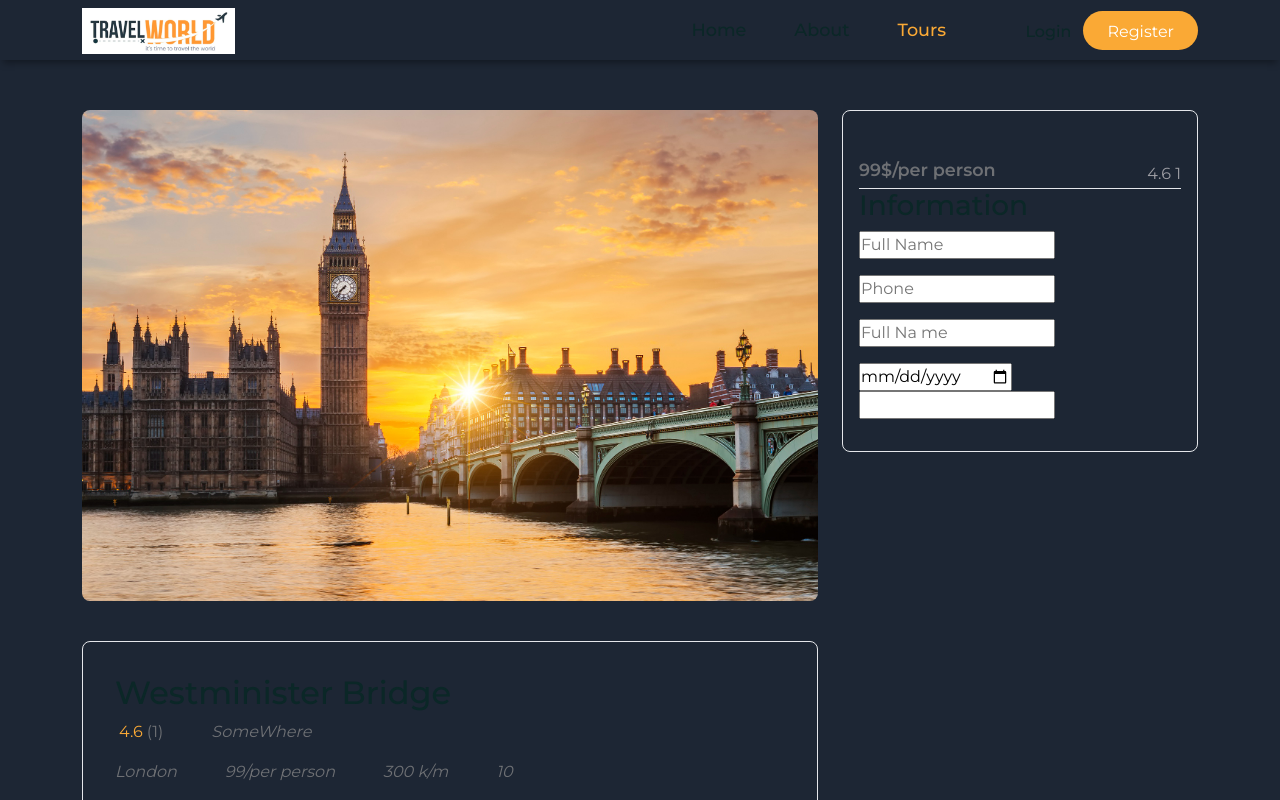
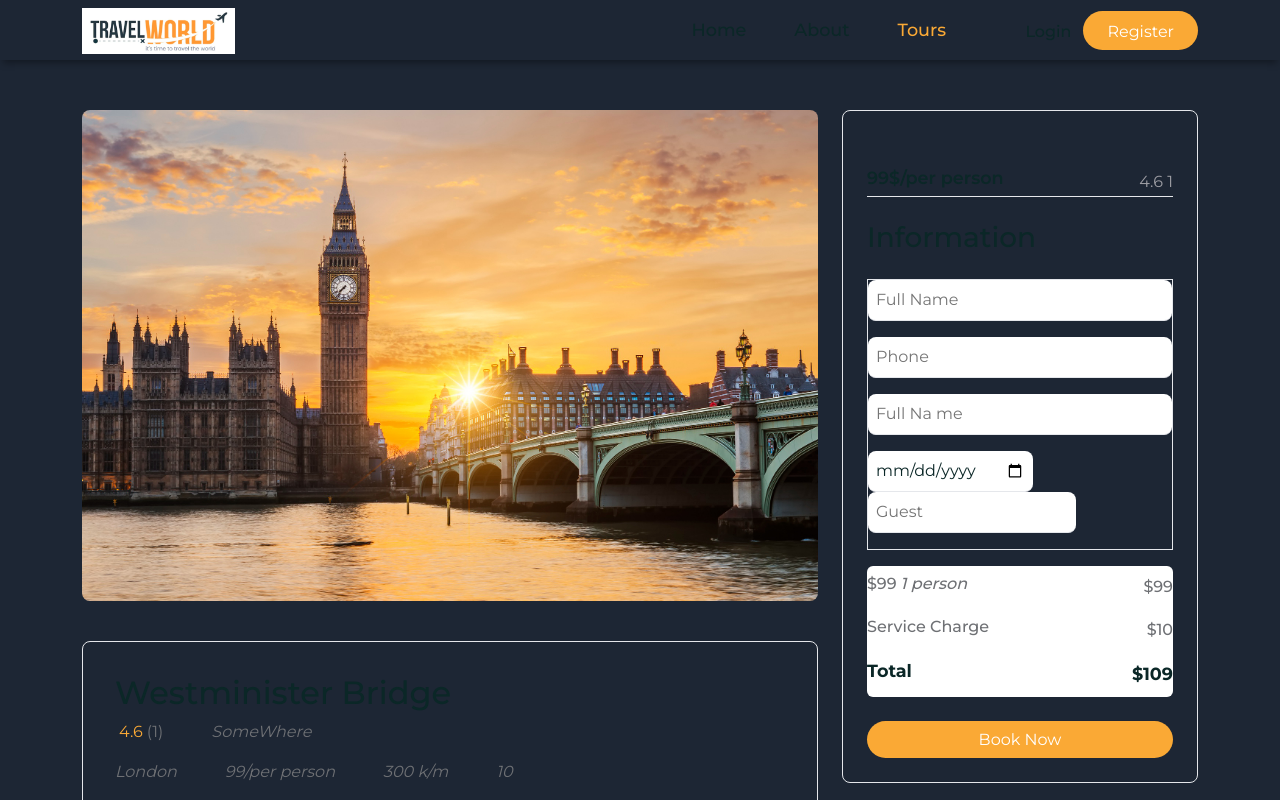
Before and after one commit to luthanhy/WebBooking_Travel_React_Mongo, a React (Create React App) app in the folder Web_Booking_Travel/tour-management/frontend/: page /tours/01 in a window 1280 px wide. Shown: the top 800 px of the page. Built offline with nearby package versions, Linux system fonts and the light colour scheme; the HTML template or start-up script is replaced by a standard one; a web font is replaced by a local one.

Commit message:
Booking complete

```diff
--- a/Web_Booking_Travel/tour-management/frontend/src/components/Booking/Booking.jsx
+++ b/Web_Booking_Travel/tour-management/frontend/src/components/Booking/Booking.jsx
@@ -1,12 +1,27 @@
-import React from 'react'
+import React, { useState } from 'react'
 import '../Booking/booking.css'
 import { ListGroup,ListGroupItem,FormGroup,Button,Form, Input} from 'reactstrap'
+import { Navigate } from 'react-router-dom'
 
 const Booking = ({tour,AgvRating}) => {
   const {price,reviews} = tour
+  const [credentials,setCredentials] = useState({
+    userId:'01',
+    userEmail:'example@gmail.com',
+    fullName:'',
+    phone:'',
+    getSize:1,
+    bookAt:''
+  })
+  const ServiceFee = 10;
+  const TotalAmount = Number(price) * Number(credentials.getSize) + ServiceFee;
   const handleChange = e =>{
-
+    setCredentials(prev=> ({...prev,[e.target.id]:e.target.value}))
   }
+  const handleClick = e =>{
+    e.preventDefault();
+    console.log(credentials)
+}
   return (
     <>
         <div className='booking'>
@@ -17,9 +32,10 @@ const Booking = ({tour,AgvRating}) => {
                     <i className=' ri-star-fill'></i>
                 </span>
             </div>
-            <h3>Information</h3>
+            <h3 style={{paddingTop:'1.5rem',paddingBottom:'1rem'}}>Information</h3>
         <div className='booking_form'>
-            <Form className = 'booking_info_form'>
+            <Form className = 'booking_info_form' onSubmit={handleClick}>
+                <div className='booking_info1'>
                 <FormGroup >
                     <input type="text" placeholder='Full Name' id='full_name'required onChange={handleChange}/>
                 </FormGroup>
@@ -29,11 +45,20 @@ const Booking = ({tour,AgvRating}) => {
                 <FormGroup >
                     <input type="text" placeholder='Full Na me' id='book_at' required onChange={handleChange}/>
                 </FormGroup>
+                </div>
                 <FormGroup>
                     <input type="date" placeholder='' id='bookAt' required onChange={handleChange}/>
-                    <input type="number" placeholder='' id='getSize' required onChange={handleChange}/>
+                    <input type="number" placeholder='Guest' id='getSize' required onChange={handleChange}/>
                 </FormGroup>
             </Form>
+        </div>
+        <div className="booking_bottom">
+            <ListGroup>
+                <ListGroupItem className=" border-0 px-0 d"><h5 className=' d-flex align-items-center gap-1'>${price}<i className=' ri-close-line'>1 person</i></h5> <span>${price}</span></ListGroupItem>
+                <ListGroupItem className=" border-0 px-0"><h5>Service Charge </h5> <span>${ServiceFee}</span></ListGroupItem>
+                <ListGroupItem className="total_Y border-0 px-0"><h5>Total</h5> <span>${TotalAmount}</span></ListGroupItem>
+            </ListGroup>
+            <Button className=' btn primary__btn w-100 mt-4' onClick={handleClick}>Book Now</Button>
         </div>
         </div>
     </>
--- a/Web_Booking_Travel/tour-management/frontend/src/components/Booking/booking.css
+++ b/Web_Booking_Travel/tour-management/frontend/src/components/Booking/booking.css
@@ -6,7 +6,7 @@
     -moz-border-radius: 0.5rem;
     -ms-border-radius: 0.5rem;
     -o-border-radius: 0.5rem;
-    padding: 1rem;
+    padding: 1.5rem;
     -webkit-border-radius: .5rem;
     -moz-border-radius: .5rem;
     -ms-border-radius: .5rem;
@@ -19,7 +19,7 @@
 .booking_top h3{
     font-size: 1.1rem;
     font-weight: 600;
-    color: var(--text-color);
+    color: var(--);
 }
 .booking_top{
     padding-top: 2rem;
@@ -28,3 +28,46 @@
 .booking_top span i{
     color: var(--secondary-color);
 }
+.booking_form h5{
+    margin-bottom: 1rem;
+}
+.booking_info1 input{
+    width: 100%;
+}
+.booking_form input{
+    padding: 0.5rem;
+    border-radius: 0.5rem;
+    -webkit-border-radius: 0.5rem;
+    -moz-border-radius: 0.5rem;
+    -ms-border-radius: 0.5rem;
+    -o-border-radius: 0.5rem;
+    color: var(--heading-color);
+    font-size: 1rem;
+    border: none;
+    border-bottom: 1px solid rgb(229, 231, 235);
+}
+.booking_form input:focus{
+    outline: none;
+}
+
+.booking_info_form {
+    border: 1px solid rgb(229, 231, 235);
+}
+.booking_bottom li{
+    display: flex;
+    align-items: center;
+    justify-content: space-between;
+}
+.booking_bottom li h5 ,.booking_bottom li span{
+    font-size: 1rem;
+    color: var(--text-color);
+    font-weight: 500;
+}
+.booking_bottom{
+    margin-top: 1rem;
+}
+.total_Y h5 ,.total_Y span{
+    color: var(--heading-color) !important;
+    font-weight: 700 !important;
+    font-size: 1.1rem !important;
+}
--- a/Web_Booking_Travel/tour-management/frontend/src/components/Footer/Footer.jsx
+++ b/Web_Booking_Travel/tour-management/frontend/src/components/Footer/Footer.jsx
@@ -35,7 +35,6 @@ const Footer = () => {
   const year = new Date().getFullYear()
   return (
     <footer className='footer'>
-       <Container>
         <Row>
           <Col lg='3'>
             <div className='logo'>
@@ -118,7 +117,6 @@ const Footer = () => {
             <p className='copyright'>Copyright{year}</p>
           </Col>
         </Row>
-      </Container>
     </footer>
   )
 }
```
